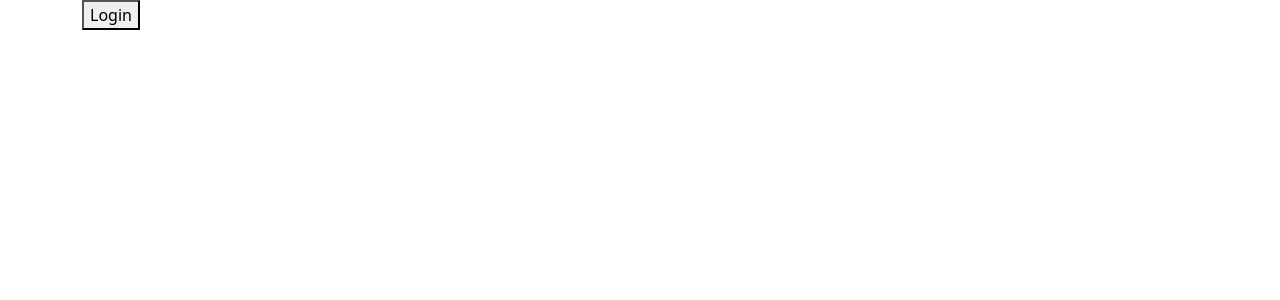
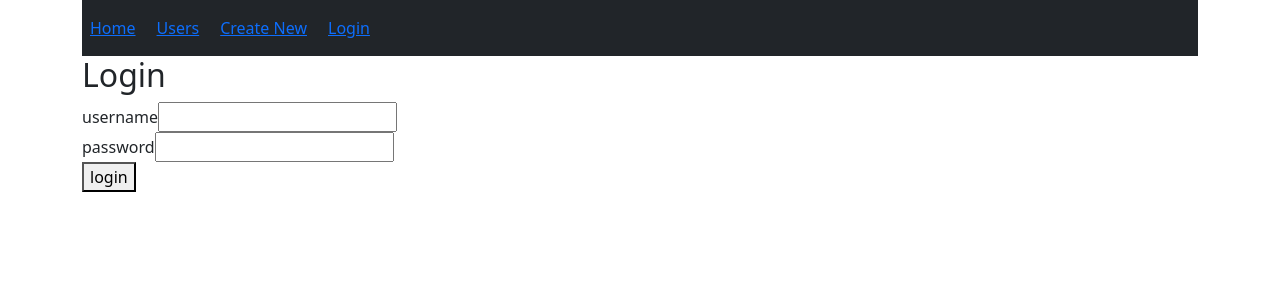
Before and after one commit to fyscher/part7, a React (Vite) app in the folder part7-frontend/: page /login in a window 1280 px wide. Shown: the top 300 px of the page. Built offline with nearby package versions, Linux system fonts and the light colour scheme.

Commit message:
complete to 7.14: add router. Refactor blogs, users, addblogs, login into pages

```diff
--- a/part7-frontend/package.json
+++ b/part7-frontend/package.json
@@ -17,6 +17,7 @@
         "react-bootstrap": "^2.10.10",
         "react-dom": "^18.2.0",
         "react-redux": "^9.2.0",
+        "react-router-dom": "^7.8.2",
         "redux": "^5.0.1",
         "redux-thunk": "^3.1.0"
     },
--- a/part7-frontend/src/App.jsx
+++ b/part7-frontend/src/App.jsx
@@ -1,30 +1,34 @@
 import Blogs from "./components/Blogs";
 import AddBlog from "./components/AddBlog";
 import Login from "./components/Login";
-import Logout from "./components/Logout";
 import Notification from "./components/Notification";
-import Togglable from "./components/Togglable";
 import Users from "./components/Users";
+import Menu from "./components/Menu";
 import { useSelector } from "react-redux";
+import { Routes, Route, Navigate } from "react-router-dom";
 
 const App = () => {
     const user = useSelector((state) => state.user);
-
     return (
         <div className="container">
+            <Menu />
             <Notification />
-            {user ? (
-                <Togglable buttonLabel="Add Blog">
-                    <Logout />
-                    <Users />
-                    <AddBlog />
-                    <Blogs />
-                </Togglable>
-            ) : (
-                <Togglable buttonLabel="Login">
-                    <Login />
-                </Togglable>
-            )}
+            <Routes>
+                <Route
+                    path="/users"
+                    element={
+                        user ? <Users /> : <Navigate replace to="/login" />
+                    }
+                />
+                <Route
+                    path="/create"
+                    element={
+                        user ? <AddBlog /> : <Navigate replace to="/login" />
+                    }
+                />
+                <Route path="/" element={<Blogs />} />
+                <Route path="/login" element={<Login />} />
+            </Routes>
         </div>
     );
 };
--- a/part7-frontend/src/components/Login.jsx
+++ b/part7-frontend/src/components/Login.jsx
@@ -2,6 +2,7 @@ import { useState } from "react";
 import { useDispatch } from "react-redux";
 import { notify } from "../reducers/notificationReducer";
 import { sendLogIn } from "../reducers/loginReducer";
+import { useNavigate } from "react-router-dom";
 
 const Login = () => {
     const [username, setUsername] = useState("");
@@ -11,6 +12,7 @@ const Login = () => {
     const handlePasswordChange = (e) => setPassword(e.target.value);
 
     const dispatch = useDispatch();
+    const navigate = useNavigate();
 
     const handleLogin = async (e) => {
         e.preventDefault();
@@ -19,6 +21,7 @@ const Login = () => {
             dispatch(sendLogIn({ username, password }));
             setUsername("");
             setPassword("");
+            navigate("/");
         } catch (exception) {
             console.log("login error: ", exception);
             dispatch(notify("Wrong Credentials"));
--- a/part7-frontend/src/components/Logout.jsx
+++ b/part7-frontend/src/components/Logout.jsx
@@ -1,13 +1,15 @@
 import { useDispatch, useSelector } from "react-redux";
 import { sendLogOut } from "../reducers/loginReducer";
+import { useNavigate } from "react-router-dom";
 
 const Logout = () => {
     const user = useSelector((state) => state.user);
 
     const dispatch = useDispatch();
-
+    const navigate = useNavigate();
     const handleLogout = () => {
         dispatch(sendLogOut());
+        navigate("/login");
     };
 
     return (
--- /dev/null
+++ b/part7-frontend/src/components/Menu.jsx
@@ -0,0 +1,45 @@
+import { Link } from "react-router-dom";
+import { Nav, Navbar } from "react-bootstrap";
+import Logout from "./Logout";
+import { useSelector } from "react-redux";
+const Menu = () => {
+    const padding = {
+        paddingRight: 5,
+    };
+    const user = useSelector((state) => state.user);
+    return (
+        <Navbar collapseOnSelect expand="lg" bg="dark" variant="dark">
+            <Navbar.Toggle aria-controls="responsive-navbar-nav" />
+            <Navbar.Collapse id="responsive-navbar-nav">
+                <Nav className="me-auto">
+                    <Nav.Link href="#" as="span">
+                        <Link style={padding} to="/">
+                            Home
+                        </Link>
+                    </Nav.Link>
+                    <Nav.Link href="#" as="span">
+                        <Link style={padding} to="/users">
+                            Users
+                        </Link>
+                    </Nav.Link>
+                    <Nav.Link href="#" as="span">
+                        <Link style={padding} to="/create">
+                            Create New
+                        </Link>
+                    </Nav.Link>
+                    <Nav.Link href="#" as="span">
+                        {user ? (
+                            <Logout />
+                        ) : (
+                            <Link style={padding} to={"/login"}>
+                                Login
+                            </Link>
+                        )}
+                    </Nav.Link>
+                </Nav>
+            </Navbar.Collapse>
+        </Navbar>
+    );
+};
+
+export default Menu;
--- a/part7-frontend/src/components/Users.jsx
+++ b/part7-frontend/src/components/Users.jsx
@@ -13,12 +13,16 @@ const Users = () => {
     return (
         <div>
             <h2>Users</h2>
-            <table striped>
+            <table striped="true">
                 <thead>
-                    <td></td>
-                    <td>
-                        <strong>blogs created</strong>
-                    </td>
+                    <tr>
+                        <td>
+                            <strong>Users</strong>
+                        </td>
+                        <td>
+                            <strong>Blogs Created</strong>
+                        </td>
+                    </tr>
                 </thead>
                 <tbody>
                     {users
--- a/part7-frontend/src/main.jsx
+++ b/part7-frontend/src/main.jsx
@@ -1,10 +1,13 @@
 import ReactDOM from "react-dom/client";
 import store from "../store";
 import { Provider } from "react-redux";
+import { BrowserRouter as Router } from "react-router-dom";
 import App from "./App";
 
 ReactDOM.createRoot(document.getElementById("root")).render(
     <Provider store={store}>
-        <App />
+        <Router>
+            <App />
+        </Router>
     </Provider>,
 );
```
Also changed, not shown: 1 other file (tests, documents, lock files or other folders).
